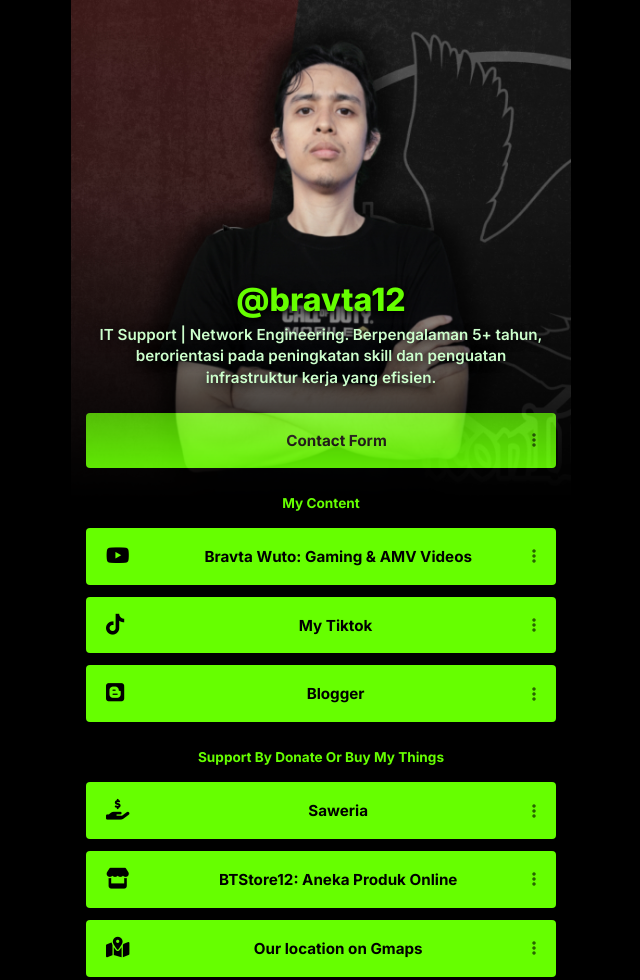
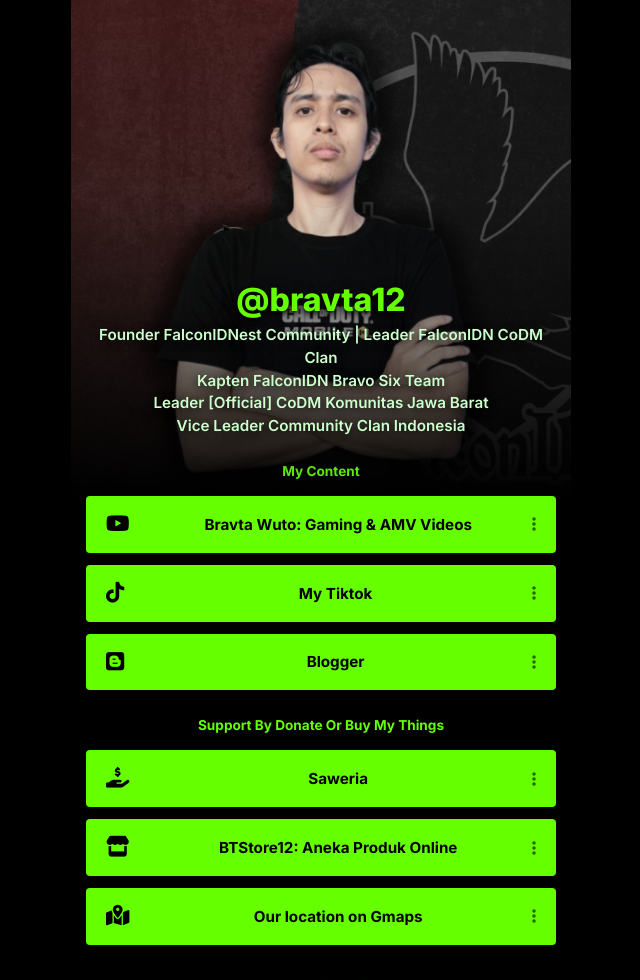
Before and after one commit to brahmantyo12/bravta-codm, a plain HTML site: page index.html in a window 1280 px wide. Shown: the top 980 px of the page, without its empty margins (319-959 px from the left). Drawn offline with Linux system fonts and the light colour scheme.

Commit message:
Update title and content sections in index.html

```diff
--- a/index.html
+++ b/index.html
@@ -3,7 +3,7 @@
 <head>
     <meta charset="UTF-8">
     <meta name="viewport" content="width=device-width, initial-scale=1.0">
-    <title>Bravta12 - CoDM</title>
+    <title>Bravta12 - Linktree</title>
     <link rel="icon" href="header-bg.jpg" type="image/x-icon">
 
     <link href="https://fonts.googleapis.com/css2?family=Inter:wght@400;600;700;800&display=swap" rel="stylesheet">
@@ -37,45 +37,42 @@
             position: relative;
         }
 
-        /* --- HEADER GAMBAR BESAR (DIEDIT) --- */
+        /* --- HEADER GAMBAR BESAR --- */
         .hero-header {
             width: 100%;
-            height: 500px; /* Sedikit dipertinggi agar proporsional */
+            height: 500px;
             background-image: url('header-bg.jpg');
             background-size: cover;
-            background-position: center top; /* Fokus ke bagian atas foto */
+            background-position: center top;
             position: relative;
 
-            /* Efek Gradasi: Mulai memudar lebih cepat (40%) agar teks di dada terbaca */
+            /* Efek Gradasi Fading */
             mask-image: linear-gradient(to bottom, rgba(0,0,0,1) 40%, rgba(0,0,0,0) 100%);
             -webkit-mask-image: linear-gradient(to bottom, rgba(0,0,0,1) 40%, rgba(0,0,0,0) 100%);
         }
 
-        /* --- DATA PROFIL (DIEDIT POSISINYA) --- */
+        /* --- DATA PROFIL --- */
         .profile-info {
-            /* INI KUNCINYA: Tarik ke atas drastis (-220px) */
-            margin-top: -220px;
+            margin-top: -220px; /* Menarik teks ke atas area dada */
             padding: 0 20px;
             position: relative;
-            z-index: 10; /* Pastikan teks ada di atas gambar */
+            z-index: 10;
         }
 
         .username {
-            font-size: 2rem; /* Diperbesar sedikit */
+            font-size: 2rem;
             font-weight: 800;
             margin-bottom: 5px;
-            /* Tambah bayangan hitam pekat agar tulisan terbaca di atas kaos */
             text-shadow: 0 4px 15px #000000, 0 2px 5px #000000;
         }
 
         .bio {
-            font-size: 0.95rem;
-            line-height: 1.4;
+            font-size: 0.95rem; /* Ukuran font sedikit disesuaikan agar muat */
+            line-height: 1.5;
             font-weight: 600;
             margin-bottom: 25px;
-            /* Bayangan teks untuk bio juga */
             text-shadow: 0 2px 10px #000000;
-            color: #ccffcc; /* Hijau agak putih biar beda dikit */
+            color: #ccffcc;
         }
 
         /* --- TOMBOL LINKS --- */
@@ -107,7 +104,7 @@
             justify-content: space-between;
             transition: transform 0.2s;
             border: none;
-            box-shadow: 0 4px 10px rgba(0,0,0,0.5); /* Efek timbul */
+            box-shadow: 0 4px 10px rgba(0,0,0,0.5);
         }
 
         .link-btn:hover {
@@ -158,19 +155,16 @@
         <div class="profile-info">
             <h1 class="username">@bravta12</h1>
             <p class="bio">
-                IT Support | Network Engineering. Berpengalaman 5+ tahun,
-                berorientasi pada peningkatan skill dan penguatan infrastruktur kerja yang efisien.
+                Founder FalconIDNest Community | Leader FalconIDN CoDM Clan<br>
+                Kapten FalconIDN Bravo Six Team<br>
+                Leader [Official] CoDM Komunitas Jawa Barat<br>
+                Vice Leader Community Clan Indonesia
             </p>
         </div>
 
         <div class="links">
 
-            <a href="https://wa.me/6281703792075" class="link-btn">
-                <span style="width: 20px;"></span> <span class="btn-content">Contact Form</span>
-                <i class="fas fa-ellipsis-v icon-dots"></i>
-            </a>
-
-            <div class="section-header">My Content</div>
+            <div class="section-header" style="margin-top: 0;">My Content</div>
 
             <a href="https://youtube.com/@bravta12" class="link-btn">
                 <i class="fab fa-youtube icon-left"></i>
```
